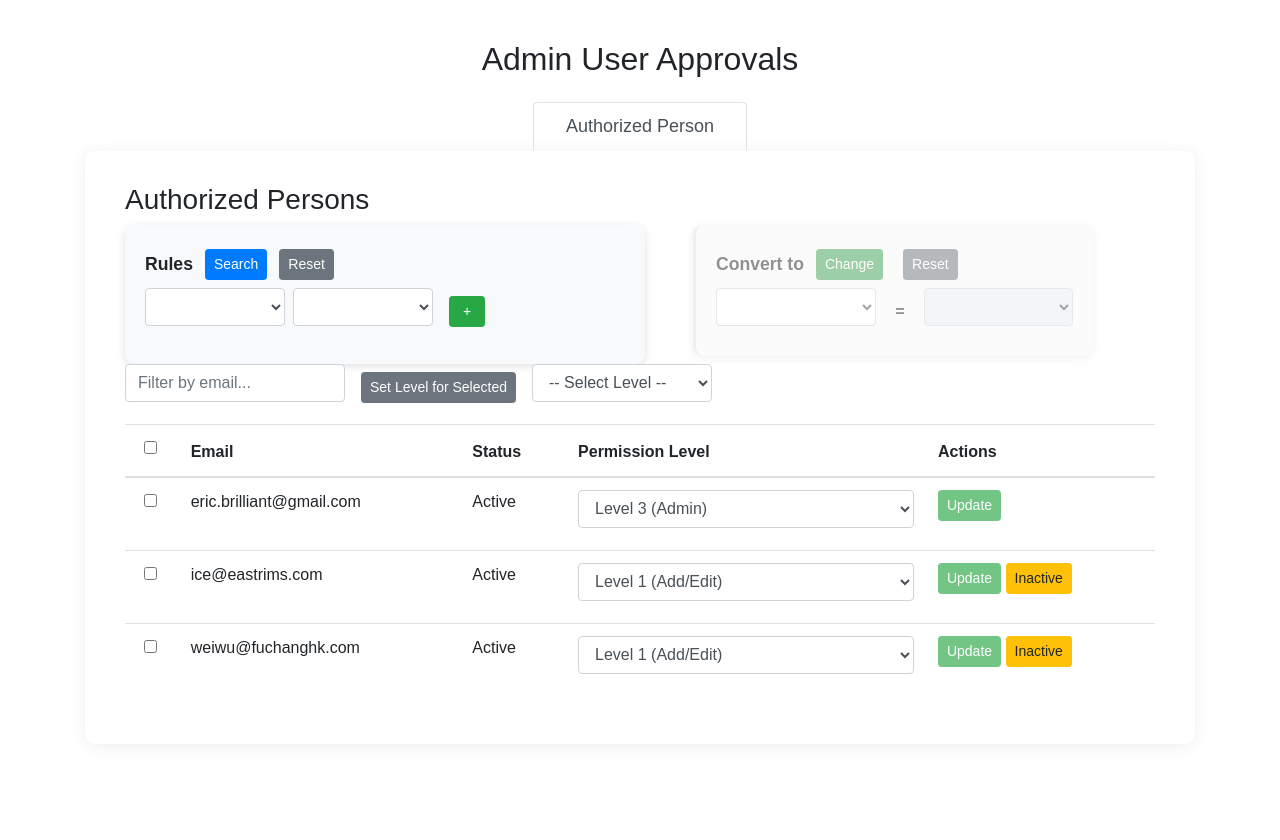
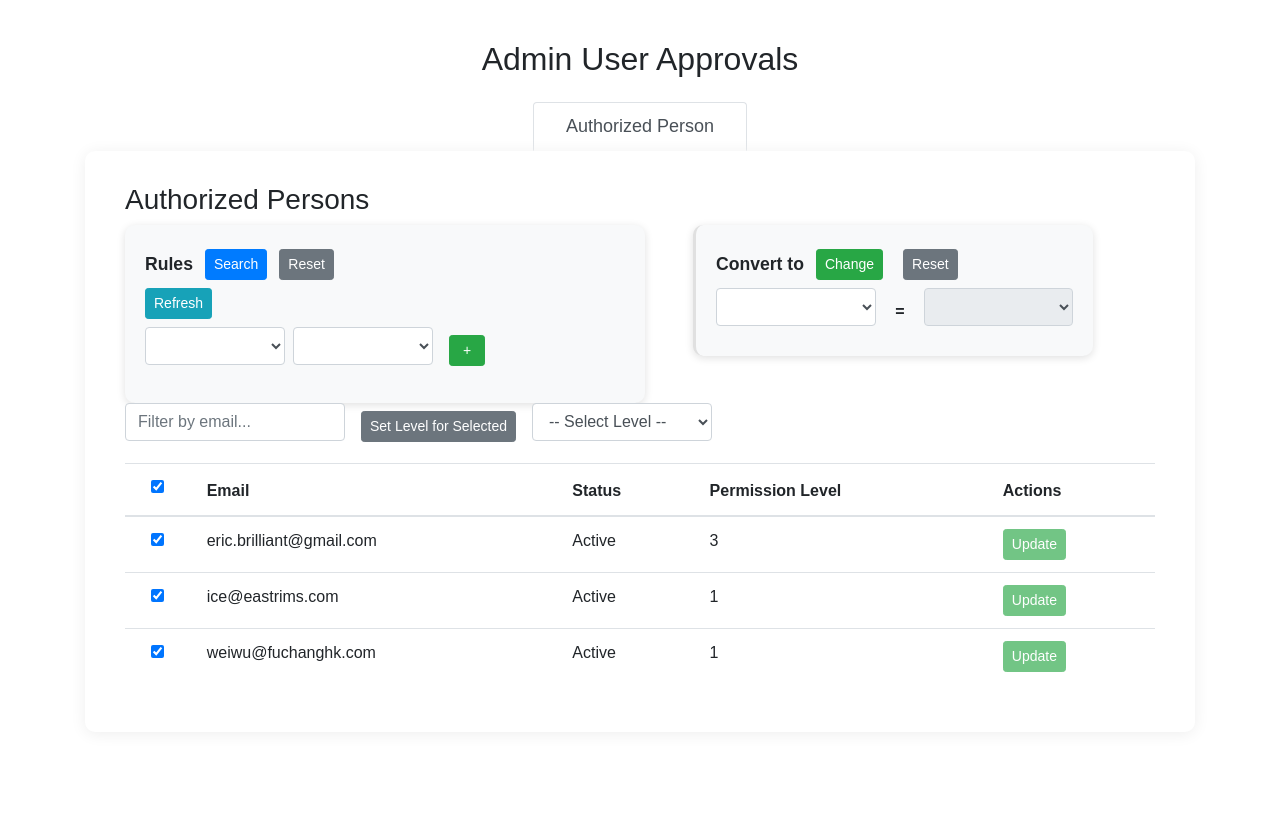
Before and after one commit to ng0200731/ERP, a Flask app: template templates/admin.html in a window 1280 px wide. Run offline with Flask 3, Linux system fonts and the light colour scheme; the template is opened without the code that fills it, so the values that code supplies are empty; a user stored in the database is signed in; data comes from the database, SQL or seed files in the repository; both versions use the stored data as it was after the commit; some libraries are stand-ins or nearby versions.

Commit message:
ok in change admin

```diff
--- /dev/null
+++ b/check_status.py
@@ -0,0 +1,5 @@
+import sqlite3
+conn = sqlite3.connect('customers.db')
+row = conn.execute("SELECT email, is_approved FROM users WHERE email='ice@eastrims.com'").fetchone()
+print(row)
+conn.close()
--- a/server.py
+++ b/server.py
@@ -424,9 +424,20 @@
 @app.route('/admin/users', methods=['GET'])
 def list_users():
     conn = get_db()
-    users = conn.execute('SELECT id, email, permission_level, approved_at FROM users').fetchall()
+    users = conn.execute('SELECT id, email, permission_level, approved_at, is_approved FROM users').fetchall()
     conn.close()
-    return jsonify([dict(u) for u in users])
+    result = []
+    for u in users:
+        if u['is_approved'] == 1:
+            status = 'Active'
+        elif u['is_approved'] == 0:
+            status = 'Inactive'
+        else:
+            status = 'Pending'
+        user_dict = dict(u)
+        user_dict['status'] = status
+        result.append(user_dict)
+    return jsonify(result)
 
 @app.route('/admin/users', methods=['POST'])
 def add_user():
@@ -536,17 +547,17 @@
     conn = get_db()
     users = conn.execute(query, params).fetchall()
     conn.close()
-    # Map status for frontend
     result = []
     for u in users:
-        result.append({
-            'id': u['id'],
-            'email': u['email'],
-            'is_approved': u['is_approved'],
-            'permission_level': u['permission_level'],
-            'approved_at': u['approved_at'],
-            'last_login': u['last_login'],
-        })
+        if u['is_approved'] == 1:
+            status = 'Active'
+        elif u['is_approved'] == 0:
+            status = 'Inactive'
+        else:
+            status = 'Pending'
+        user_dict = dict(u)
+        user_dict['status'] = status
+        result.append(user_dict)
     return jsonify({'users': result})
 
 # --- Set eric.brilliant@gmail.com to level 3 on startup ---
--- a/templates/admin.html
+++ b/templates/admin.html
@@ -76,6 +76,9 @@
             <label style="font-weight:600; font-size:1.1rem; margin-bottom:0;">Rules</label>
             <button class="btn btn-primary btn-sm rule-search">Search</button>
             <button class="btn btn-secondary btn-sm rule-cancel">Reset</button>
+          </div>
+          <div style="display:flex;align-items:center;gap:12px;margin-bottom:8px;">
+            <button class="btn btn-info btn-sm" id="refresh-users-btn">Refresh</button>
           </div>
           <div id="rules-list"></div>
         </div>
@@ -322,6 +325,9 @@
   $(document).on('click', '.rule-cancel', function() {
     window.location.href = '/admin';
   });
+  $(document).on('click', '#refresh-users-btn', function() {
+    if (typeof fetchAndRenderUsers === 'function') fetchAndRenderUsers();
+  });
 });
 
 function updateUserTable(users) {
@@ -335,31 +341,14 @@
   }
   $('.convert-panel').removeClass('convert-disabled');
   users.forEach(u => {
-    // Compute status
-    let status = 'Pending';
-    if (u.is_approved === 0) status = 'Inactive';
-    else if (u.is_approved === 1) status = 'Active';
-    // Render permission level
-    let levelDisplay = 'No Level';
-    if (u.permission_level == 1) levelDisplay = 'Level 1 (Add/Edit)';
-    if (u.permission_level == 2) levelDisplay = 'Level 2 (Add/Edit/Delete)';
-    if (u.permission_level == 3) levelDisplay = 'Level 3 (Admin)';
     $tbody.append(`
-      <tr${!u.permission_level ? ' style=\"background:#fffbe6\"' : ''}>
+      <tr>
         <td><input type=\"checkbox\" class=\"user-select-checkbox\" data-id=\"${u.id}\" data-email=\"${u.email}\" data-level=\"${u.permission_level || ''}\"></td>
         <td>${u.email}</td>
-        <td>${status}</td>
+        <td>${u.status || ''}</td>
+        <td>${u.permission_level || ''}</td>
         <td>
-          <select class=\"form-control user-level-select\" data-id=\"${u.id}\" data-original=\"${u.permission_level || ''}\" ${u.is_approved === 0 ? 'disabled' : ''}>
-            <option value=\"\"${!u.permission_level ? ' selected' : ''}>No Level</option>
-            <option value=\"1\"${u.permission_level==1?' selected':''}>Level 1 (Add/Edit)</option>
-            <option value=\"2\"${u.permission_level==2?' selected':''}>Level 2 (Add/Edit/Delete)</option>
-            <option value=\"3\"${u.permission_level==3?' selected':''}>Level 3 (Admin)</option>
-          </select>
-        </td>
-        <td>
-          <button class=\"btn btn-sm btn-success update-user-btn\" data-id=\"${u.id}\" data-email=\"${u.email}\" disabled ${u.is_approved === 0 ? 'disabled' : ''}>Update</button>
-          ${(u.permission_level != 3 && u.is_approved !== 0) ? `<button class=\"btn btn-sm btn-warning inactive-user-btn\" data-id=\"${u.id}\">Inactive</button>` : ''}
+          <button class=\"btn btn-sm btn-success update-user-btn\" data-id=\"${u.id}\" data-email=\"${u.email}\" disabled>Update</button>
         </td>
       </tr>
     `);
@@ -474,6 +463,31 @@
     });
   });
 });
+
+function fetchAndRenderUsers() {
+  // Use the same /admin/users/filter endpoint as search, with no filters
+  $.ajax({
+    url: '/admin/users/filter',
+    method: 'POST',
+    contentType: 'application/json',
+    data: JSON.stringify({ rules: [] }),
+    success: function(res) {
+      let users = res.users || [];
+      // Sort by approved_at descending (if available)
+      users.sort((a, b) => {
+        if (b.approved_at && a.approved_at) return b.approved_at.localeCompare(a.approved_at);
+        return 0;
+      });
+      // Get filter value
+      const filter = $('#user-filter-input').val() ? $('#user-filter-input').val().toLowerCase() : '';
+      let filtered = users;
+      if (filter) {
+        filtered = filtered.filter(u => u.email.toLowerCase().includes(filter));
+      }
+      updateUserTable(filtered);
+    }
+  });
+}
 </script>
 <div id="updating-overlay">
   <div class="spinner"></div>
```
Also changed, not shown: customers.db.
